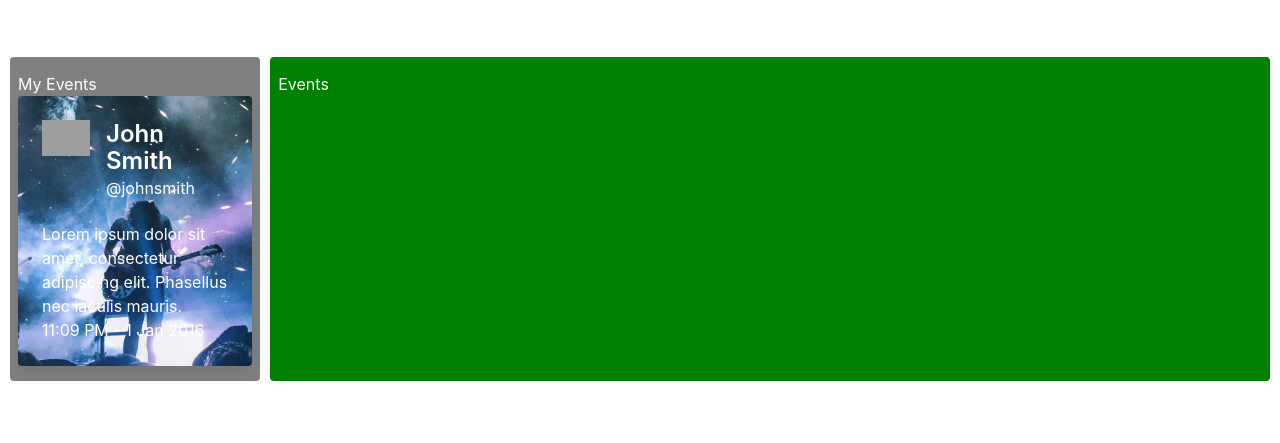
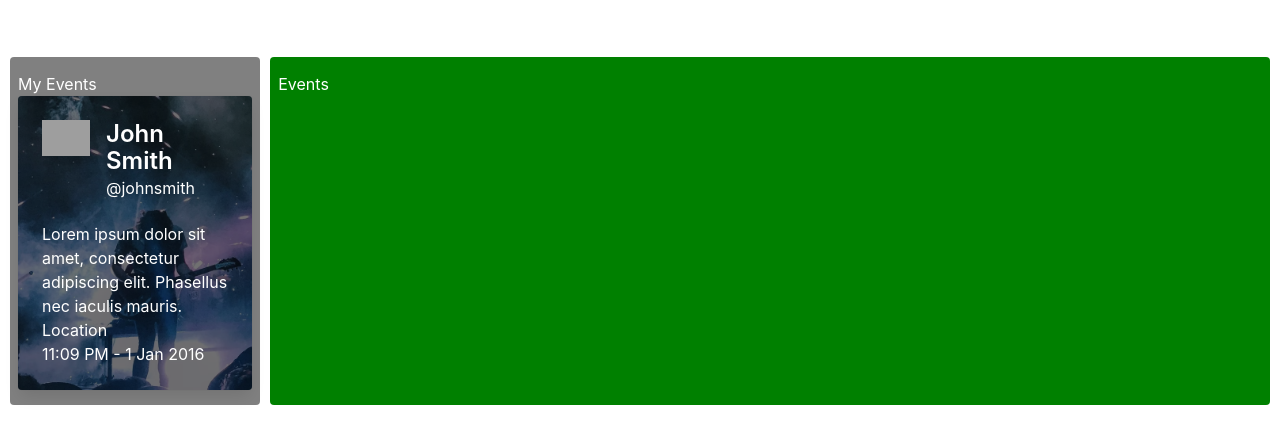
Before and after one commit to chart099/Bootcamp-Project-1, a plain HTML site: page index.html in a window 1280 px wide. Shown: the part 59-502 px from the top of the page. Drawn offline with nearby package versions, Linux system fonts and the light colour scheme; grey boxes are pictures that could not be loaded.

Commit message:
just add location so it can be filled in by js later

```diff
--- a/Assets/css/style.css
+++ b/Assets/css/style.css
@@ -102,3 +102,7 @@ background-repeat: no-repeat;
 background-size: cover;
 background-color: #f0f0f0;
 }
+
+.card-content{
+  background-color: rgba(0, 0, 0, 0.548)
+}
--- a/index.html
+++ b/index.html
@@ -88,6 +88,8 @@
               Lorem ipsum dolor sit amet, consectetur adipiscing elit.
               Phasellus nec iaculis mauris.
               <br>
+              Location
+              <br>
               <time datetime="2016-1-1">11:09 PM - 1 Jan 2016</time>
             </div>
           </div>
```
